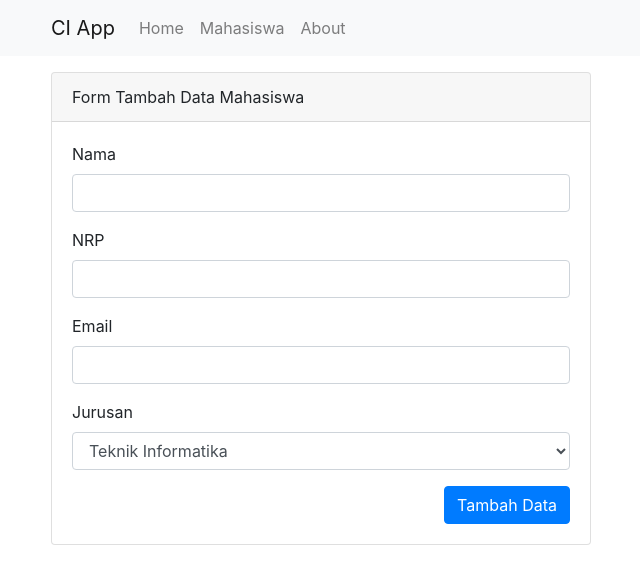
After one commit to AzharHamdani8/ci-app, a CodeIgniter app: page /ci-app/mahasiswa/tambah in a window 1280 px wide. The commit adds this page. Shown: the top 584 px of the page, without its empty margins (34-674 px from the left). Run offline with CodeIgniter, Linux system fonts and the light colour scheme.

Commit message:
menambahkan data mahasiswa dan delete video bagian 2

```diff
--- a/application/config/autoload.php
+++ b/application/config/autoload.php
@@ -58,7 +58,7 @@ $autoload['packages'] = array();
 |
 |	$autoload['libraries'] = array('user_agent' => 'ua');
 */
-$autoload['libraries'] = array('database');
+$autoload['libraries'] = array('database','session');
 
 /*
 | -------------------------------------------------------------------
--- a/application/controllers/Mahasiswa.php
+++ b/application/controllers/Mahasiswa.php
@@ -5,6 +5,8 @@ class Mahasiswa extends CI_Controller {
   {
       parent:: __construct();
       $this->load->model('Mahasiswa_model');
+      $this->load->library('form_validation');
+
 
 
 
@@ -20,4 +22,32 @@ class Mahasiswa extends CI_Controller {
         $this->load->view('mahasiswa/index');
         $this->load->view('templates/footer');
     }
+
+
+    public function tambah()
+    {
+        $data['judul']= 'Form Tambah Mahasiswa';
+        $this->form_validation->set_rules('nama', 'Nama', 'required');
+        $this->form_validation->set_rules('nrp', 'NRP', 'required|numeric');
+        $this->form_validation->set_rules('email', 'Email', 'required|valid_email');
+
+        if ($this->form_validation->run() == FALSE) {
+            $this->load->view('templates/header', $data);
+            $this->load->view('mahasiswa/tambah');
+            $this->load->view('templates/footer');
+        } else {
+            $this->Mahasiswa_model->tambahDataMahasiswa();
+            $this->session->set_flashdata('flash', 'Ditambahkan');
+            redirect('mahasiswa');
+
+        }
+    }
+
+    public function hapus($id)
+    {
+        $this->Mahasiswa_model->hapusDataMahasiswa($id);
+        $this->session->set_flashdata('flash', 'Dihapus');
+        redirect('mahasiswa');
+
+    }
 }
--- a/application/models/Mahasiswa_model.php
+++ b/application/models/Mahasiswa_model.php
@@ -6,4 +6,26 @@ class Mahasiswa_model extends CI_model{
         return $this->db->get('mahasiswa')->result_array();
 
     }
+
+    public function tambahDataMahasiswa()
+    {
+        $data = [
+            "nama" => $this->input->post('nama',true),
+            "nrp" => $this->input->post('nrp',true),
+            "email" => $this->input->post('email',true),
+            "jurusan" => $this->input->post('jurusan',true)
+
+
+        ];
+
+        $this->db->insert('mahasiswa', $data);
+
+
+    }
+
+    public function hapusDataMahasiswa($id)
+    {
+        $this->db->where('id', $id);
+        $this->db->delete('mahasiswa');
+    }
 }
--- /dev/null
+++ b/application/views/mahasiswa/tambah.php
@@ -0,0 +1,55 @@
+<div class="container">
+
+<div class="row mt-3">
+    <div class="col-md-6">
+
+
+    <div class="card">
+  <div class="card-header">
+    Form Tambah Data Mahasiswa
+    </div>
+    <div class="card-body">
+    <?php if(validation_errors() ) : ?>
+    <div class="alert alert-danger" role="alert">
+    <?= validation_errors();?>
+    </div>
+    <?php endif; ?>
+
+
+        <form action="" method="post">
+         <div class="form-group">
+            <label for="nama">Nama</label>
+            <input type="text" name="nama" class="form-control" id="nama">
+         </div>
+         <div class="form-group">
+            <label for="nrp">NRP</label>
+            <input type="text" name="nrp" class="form-control" id="nrp">
+         </div>
+         <div class="form-group">
+            <label for="email">Email</label>
+            <input type="Email" name="email" class="form-control" id="email">
+         </div>
+         <div class="form-group">
+            <label for="jurusan">Jurusan</label>
+            <select class="form-control" id="jurusan" name="jurusan">
+            <option value="Teknik Informatika">Teknik Informatika</option>
+            <option value="Teknik Mesin">Teknik Mesin</option>
+            <option value="Teknik Industri">Tenik Industri</option>
+            <option value="Teknik Pangan">Teknik Pangan</option>
+            <option value="Teknik Planologi">Teknik panologi</option>
+            <option value="Teknik Lingkungan">Teknik Lingkungan</option>
+            </select>
+        </div>
+        <button type="submit" name="tambah" class="btn btn-primary float-right">Tambah Data</button>
+        </form>
+     </div>
+    </div>
+
+
+
+    </div>
+
+</div>
+
+
+</div>
```
Also changed, not shown: application/language/english/form_validation_lang.php (added, +69 -0 lines), application/views/mahasiswa/index.php (+25 -1 lines).
